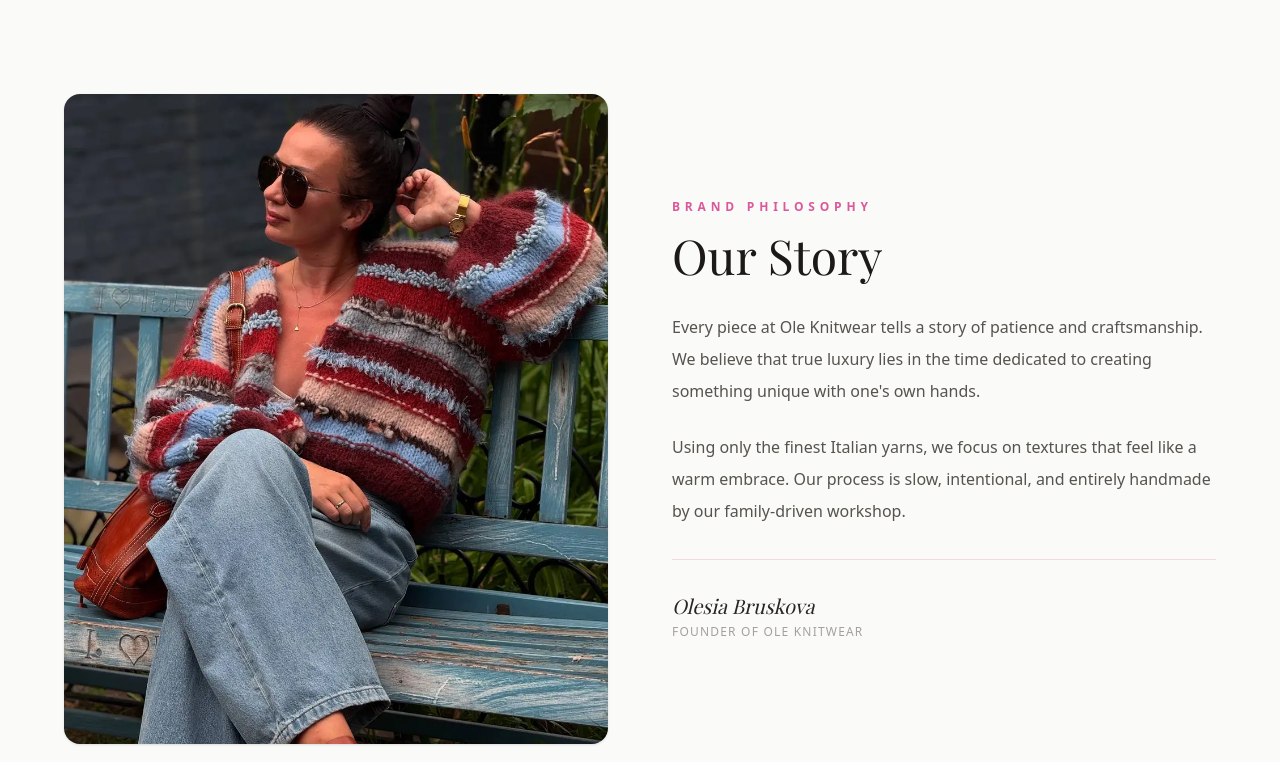
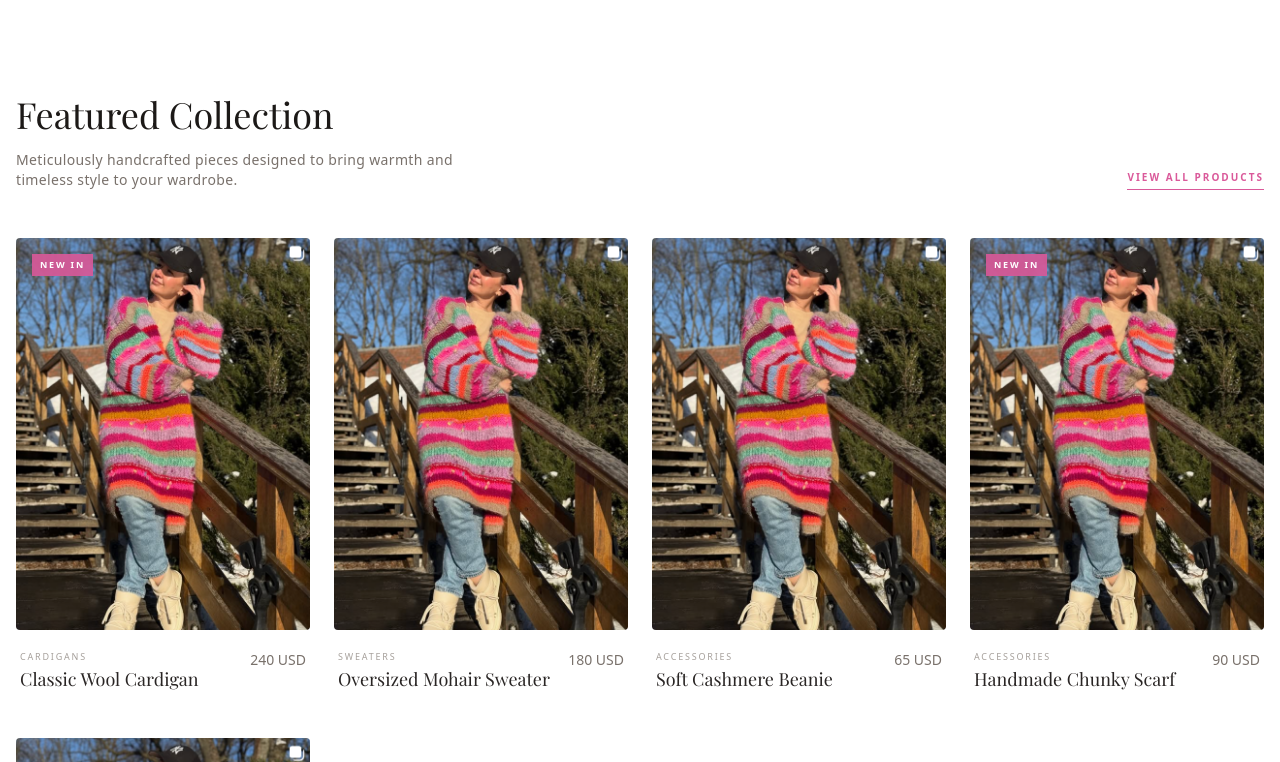
Before and after one commit to PolinianCode/oleknitwear-frontend, a Next.js app: page / in a window 1280 px wide. Shown: the part 898-1660 px from the top of the page. Built offline with nearby package versions, Linux system fonts and the light colour scheme; a web font is replaced by a local one.

Commit message:
Product cards/Featured Collection block/ Header font size adjustment. Moch product data

```diff
--- a/app/page.tsx
+++ b/app/page.tsx
@@ -1,4 +1,5 @@
 import Advantages from "@/components/Advantages"
+import FeaturedCollection from "@/components/FeaturedCollection"
 import HeroSlider from "@/components/HeroSlider"
 import OurStory from "@/components/OurHistory"
 
@@ -28,6 +29,7 @@ export default function Home() {
   return (
     <>
       <HeroSlider slides={slides} />
+      <FeaturedCollection />
       <OurStory />
       <Advantages />
     </>
--- /dev/null
+++ b/components/FeaturedCollection.tsx
@@ -0,0 +1,33 @@
+"use client"
+
+import { products } from "@/data/products";
+import ProductCard from "./products/ProductCard";
+import { useRouter } from "next/navigation";
+
+export default function FeaturedCollection() {
+    const router = useRouter()
+
+  return (
+    <section className="py-24 bg-white">
+      <div className="container mx-auto px-4">
+        <div className="flex flex-col md:flex-row justify-between items-end mb-12 gap-4">
+          <div className="max-w-md">
+            <h2 className="text-4xl font-serif text-stone-900 mb-4">Featured Collection</h2>
+            <p className="text-stone-500 font-sans text-sm tracking-wide">
+              Meticulously handcrafted pieces designed to bring warmth and timeless style to your wardrobe.
+            </p>
+          </div>
+          <button onClick={() => router.push('/shop')} className="text-[10px] font-bold uppercase tracking-[0.2em] border-b border-brand text-brand pb-1 hover:opacity-70 transition-opacity">
+            View All Products
+          </button>
+        </div>
+
+        <div className="grid grid-cols-1 sm:grid-cols-2 lg:grid-cols-4 gap-x-6 gap-y-12">
+          {products.map((product) => (
+            <ProductCard key={product.id} product={product} />
+          ))}
+        </div>
+      </div>
+    </section>
+  );
+}
--- a/components/Header.tsx
+++ b/components/Header.tsx
@@ -40,7 +40,7 @@ export default function Header() {
     >
       <div className="container mx-auto px-4 flex items-center justify-between relative">
 
-        <nav className="hidden md:flex items-center gap-8 text-[10px] uppercase tracking-[0.2em] font-bold">
+        <nav className="hidden md:flex items-center gap-8 text-[12px] uppercase tracking-[0.2em] font-bold">
           <Link href="/shop" className="hover:text-brand transition-colors">Shop</Link>
           <Link href="/care" className="hover:text-brand transition-colors">Care Guide</Link>
         </nav>
@@ -75,7 +75,7 @@ export default function Header() {
           <div className="relative">
             <button
               onClick={() => setIsCurrencyOpen(!isCurrencyOpen)}
-              className="flex items-center gap-1 text-[10px] font-bold tracking-widest uppercase hover:text-brand transition-colors hover:cursor-pointer"
+              className="flex items-center gap-1 text-[12px] font-bold tracking-widest uppercase hover:text-brand transition-colors hover:cursor-pointer"
             >
               {currency}
               <ChevronDown
@@ -96,7 +96,7 @@ export default function Header() {
                         setCurrency(item.code);
                         setIsCurrencyOpen(false);
                       }}
-                      className={`w-full text-left px-4 py-3 text-[10px] uppercase tracking-widest transition-colors flex hover:cursor-pointer justify-between items-center ${
+                      className={`w-full text-left px-4 py-3 text-[12px] uppercase tracking-widest transition-colors flex hover:cursor-pointer justify-between items-center ${
                         currency === item.code ? "text-brand bg-stone-50" : "text-stone-600 hover:bg-stone-50 hover:text-brand"
                       }`}
                     >
--- /dev/null
+++ b/components/products/ProductCard.tsx
@@ -0,0 +1,70 @@
+"use client";
+
+import Image from "next/image";
+import { useState } from "react";
+import { Product } from "@/data/products";
+import { useRouter } from "next/navigation";
+
+export default function ProductCard({ product }: { product: Product }) {
+  const [isHovered, setIsHovered] = useState(false);
+
+  const router = useRouter()
+  return (
+    <div
+      className="group cursor-pointer animate-fade-up"
+      onMouseEnter={() => setIsHovered(true)}
+      onMouseLeave={() => setIsHovered(false)}
+      onClick={() => router.push('/shop/' + product.id)}
+    >
+      <div className="relative aspect-[3/4] overflow-hidden bg-stone-100 rounded-sm">
+        {product.isNew && (
+          <span className="absolute top-4 left-4 z-10 bg-brand/90 backdrop-blur-sm text-white text-[9px] font-bold px-2 py-1 uppercase tracking-[0.2em]">
+            New In
+          </span>
+        )}
+
+        <Image
+          src={product.images[0]}
+          alt={product.name}
+          fill
+          className={`object-cover transition-opacity duration-700 ease-in-out ${
+            isHovered && product.images[1] ? "opacity-0" : "opacity-100"
+          }`}
+        />
+
+        {product.images[1] && (
+          <Image
+            src={product.images[1]}
+            alt={`${product.name} alternate`}
+            fill
+            className={`object-cover transition-opacity duration-700 ease-in-out ${
+              isHovered ? "opacity-100 scale-105" : "opacity-0"
+            }`}
+          />
+        )}
+
+        <div className="absolute inset-x-0 bottom-0 p-4 translate-y-4 opacity-0 group-hover:translate-y-0 group-hover:opacity-100 transition-all duration-500 ease-out">
+          <button className="w-full bg-white/95 text-stone-900 py-3 text-[10px] font-bold uppercase tracking-widest hover:bg-brand hover:text-white transition-colors duration-300 shadow-xl cursor-pointer">
+            Quick Add +
+          </button>
+        </div>
+      </div>
+
+      <div className="mt-5 space-y-2 px-1">
+        <div className="flex justify-between items-start">
+          <div>
+            <p className="text-[9px] text-stone-400 uppercase tracking-[0.2em] font-sans mb-1">
+              {product.category}
+            </p>
+            <h3 className="font-serif text-base md:text-lg text-stone-800 leading-tight group-hover:text-brand transition-colors duration-300">
+              {product.name}
+            </h3>
+          </div>
+          <span className="font-sans text-sm font-light text-stone-500">
+            {product.price} {product.currency}
+          </span>
+        </div>
+      </div>
+    </div>
+  );
+}
--- /dev/null
+++ b/data/products.ts
@@ -0,0 +1,78 @@
+export interface Product {
+  id: number;
+  name: string;
+  price: number;
+  description: string;
+  currency: string;
+  category: string;
+  length: 'long' | 'short';
+  season: 'winter/autumn' | 'summer/spring';
+  status: 'in-stock' | 'pre-order';
+  images: string[];
+  isNew?: boolean;
+}
+
+export const products: Product[] = [
+  {
+    id: 1,
+    name: "Classic Wool Cardigan",
+    price: 240,
+    currency: "USD",
+    category: "Cardigans",
+    length: "long",
+    season: "winter/autumn",
+    status: "in-stock",
+    images: ["/products/cardigan-1.png", "/products/cardigan-2.png"],
+    isNew: true,
+    description: "Classic Wool Cardigan"
+  },
+  {
+    id: 2,
+    name: "Oversized Mohair Sweater",
+    price: 180,
+    currency: "USD",
+    category: "Sweaters",
+    length: "short",
+    season: "winter/autumn",
+    status: "pre-order",
+    images: ["/products/cardigan-1.png", "/products/cardigan-2.png"],
+    description: "Oversized Mohair Sweater"
+  },
+  {
+    id: 3,
+    name: "Soft Cashmere Beanie",
+    price: 65,
+    currency: "USD",
+    category: "Accessories",
+    length: "short",
+    season: "winter/autumn",
+    status: "in-stock",
+    images: ["/products/cardigan-1.png", "/products/cardigan-2.png"],
+    description: "Soft Cashmere Beanie"
+  },
+  {
+    id: 4,
+    name: "Handmade Chunky Scarf",
+    price: 90,
+    currency: "USD",
+    category: "Accessories",
+    length: "long",
+    season: "winter/autumn",
+    status: "in-stock",
+    images: ["/products/cardigan-1.png", "/products/cardigan-2.png"],
+    isNew: true,
+    description: "Handmade Chunky Scarf"
+  },
+  {
+    id: 5,
+    name: "Light Summer Top",
+    price: 120,
+    currency: "USD",
+    category: "Sweaters",
+    length: "short",
+    season: "summer/spring",
+    status: "in-stock",
+    images: ["/products/cardigan-1.png", "/products/cardigan-2.png"],
+    description: "Light Summer Top"
+  }
+];
```
Also changed, not shown: public/products/cardigan-1.png (added), public/products/cardigan-2.png (added).
